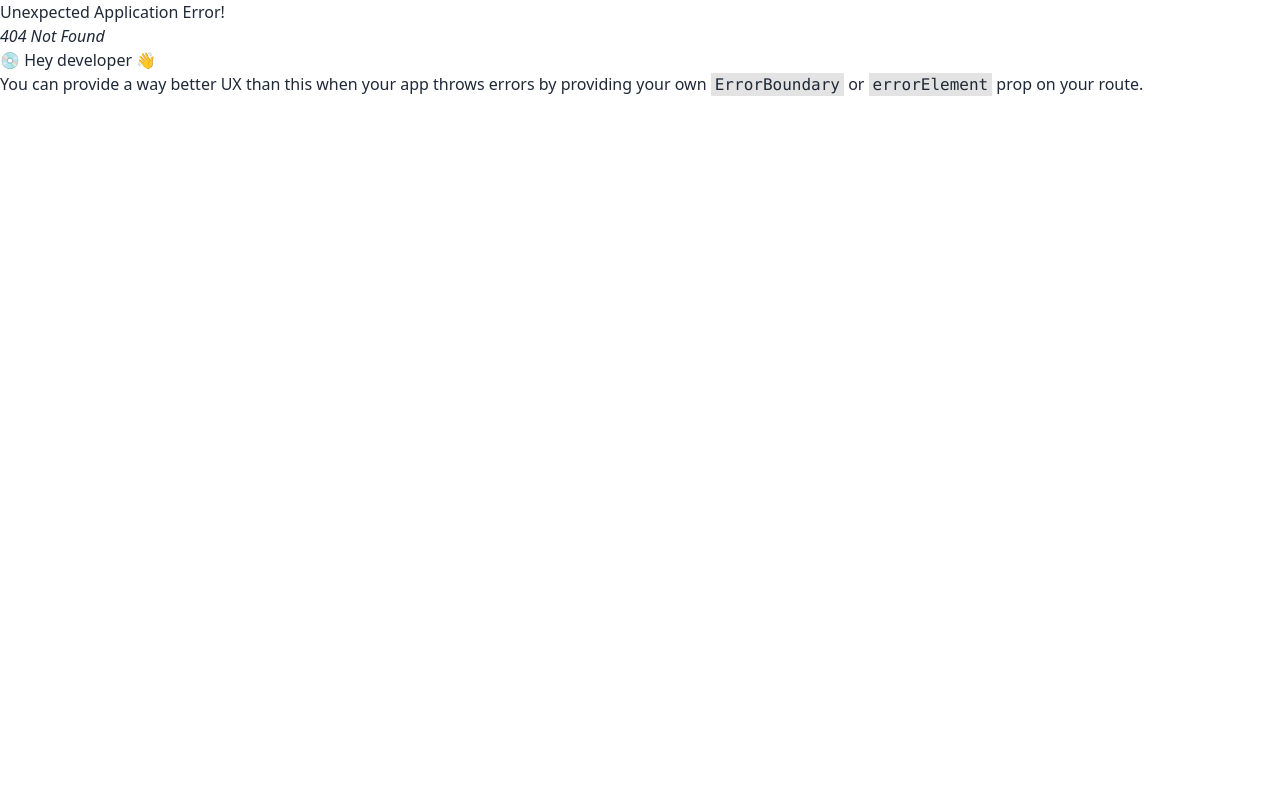
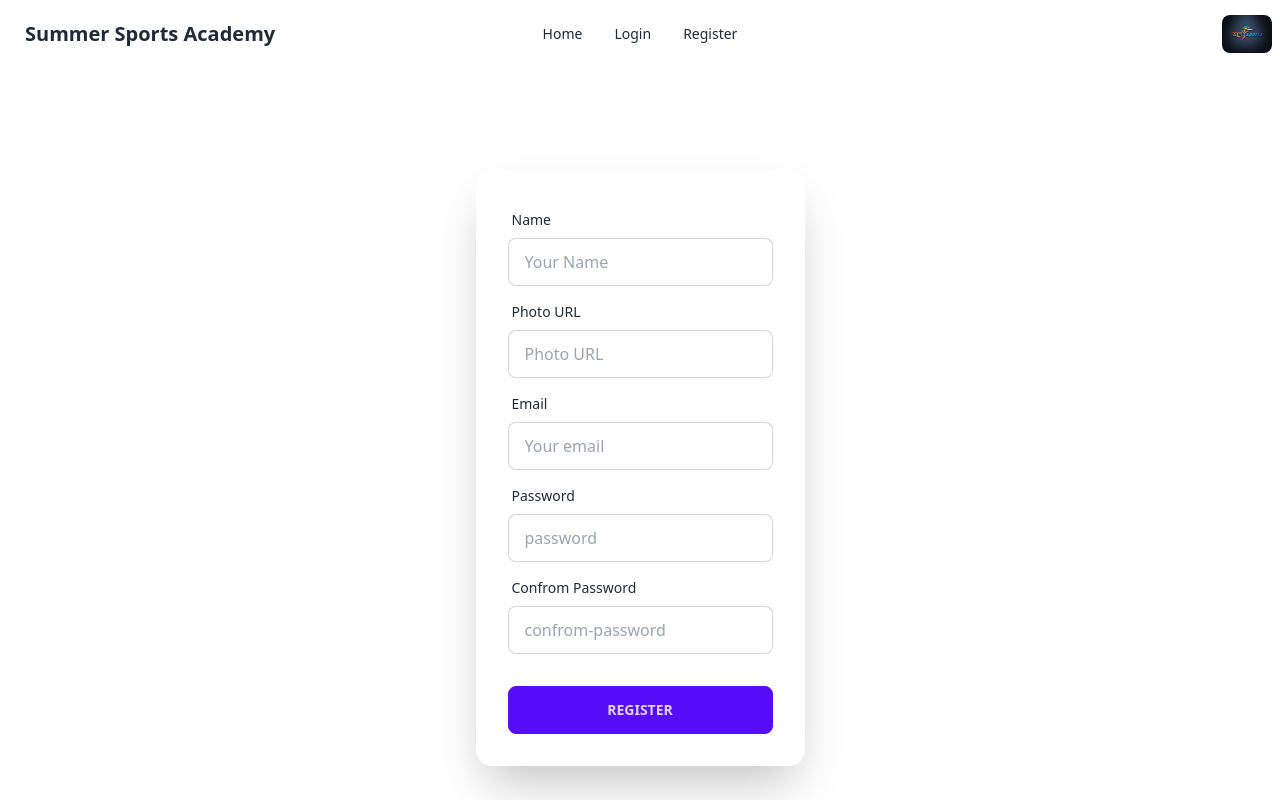
Before and after one commit to mssadik/summer-sports-academy-c, a React (Vite) app: page /register in a window 1280 px wide. Before the commit this address had no page. Shown: the top 800 px of the page. Built offline with nearby package versions, Linux system fonts and the light colour scheme.

Commit message:
firebase setup is done

```diff
--- a/package.json
+++ b/package.json
@@ -10,6 +10,8 @@
     "preview": "vite preview"
   },
   "dependencies": {
+    "dotenv": "^16.1.4",
+    "firebase": "^9.22.1",
     "localforage": "^1.10.0",
     "match-sorter": "^6.3.1",
     "react": "^18.2.0",
--- a/src/Routes/Routes.jsx
+++ b/src/Routes/Routes.jsx
@@ -3,6 +3,7 @@
   } from "react-router-dom";
 import Main from "../Layout/Main";
 import Home from "../pages/Home/Home/Home";
+import Register from "../pages/Register/Register";
 
  const router = createBrowserRouter([
     {
@@ -12,6 +13,10 @@
         {
             path: '/',
             element: <Home></Home>
+        },
+        {
+          path: '/register',
+          element: <Register></Register>
         }
       ]
     },
--- /dev/null
+++ b/src/firebase/firebase.config.js
@@ -0,0 +1,18 @@
+// Import the functions you need from the SDKs you need
+import { initializeApp } from "firebase/app";
+// TODO: Add SDKs for Firebase products that you want to use
+// https://firebase.google.com/docs/web/setup#available-libraries
+
+// Your web app's Firebase configuration
+const firebaseConfig = {
+  apiKey: import.meta.env.VITE_apiKey,
+  authDomain: import.meta.env.VITE_authDomain,
+  projectId: import.meta.env.VITE_projectId,
+  storageBucket: import.meta.env.VITE_storageBucket,
+  messagingSenderId: import.meta.env.VITE_messagingSenderId,
+  appId: import.meta.env.VITE_appId,
+};
+
+// Initialize Firebase
+const app = initializeApp(firebaseConfig);
+export default app;
--- /dev/null
+++ b/src/pages/Register/Register.jsx
@@ -0,0 +1,60 @@
+
+const Register = () => {
+    const handelSubmit = event =>{
+        event.preventDefault();
+        const form = event.target;
+        const name = form.name.value;
+        const photoURL = form.photoURL.value;
+        const password = form.password.value;
+        const confrom = form.confrom.value;
+        const user = {name, photoURL, password, confrom}
+        console.log(user);
+    }
+
+
+    return (
+        <form onSubmit={handelSubmit} className="hero min-h-screen ">
+            <div className="hero-content flex-col">
+                <div className="card flex-shrink-0  shadow-2xl">
+                    <div className="card-body">
+                        <div className="form-control">
+                            <label className="label">
+                                <span className="label-text">Name</span>
+                            </label>
+                            <input type="text" name="name" placeholder="Your Name" className="input input-bordered" />
+                        </div>
+                        <div className="form-control">
+                            <label className="label">
+                                <span className="label-text">Photo URL</span>
+                            </label>
+                            <input type="text" name="photoURL" placeholder="Photo URL" className="input input-bordered" />
+                        </div>
+                        <div className="form-control">
+                            <label className="label">
+                                <span className="label-text">Email</span>
+                            </label>
+                            <input type="email" name="email" placeholder="Your email" className="input input-bordered" />
+                        </div>
+                        <div className="form-control">
+                            <label className="label">
+                                <span className="label-text">Password</span>
+                            </label>
+                            <input type="password" name="password" placeholder="password" className="input input-bordered" />
+                        </div>
+                        <div className="form-control">
+                            <label className="label">
+                                <span className="label-text">Confrom Password</span>
+                            </label>
+                            <input type="password" name="confrom" placeholder="confrom-password" className="input input-bordered" />
+                        </div>
+                        <div className="form-control mt-6">
+                            <button className="btn btn-primary">Register</button>
+                        </div>
+                    </div>
+                </div>
+            </div>
+        </form>
+    );
+};
+
+export default Register;
--- a/src/pages/Shared/Footer/Footer.jsx
+++ b/src/pages/Shared/Footer/Footer.jsx
@@ -28,7 +28,7 @@
       </div>
       <hr className='w-[900px] mx-auto'/>
       <div className="text-center mt-20">
-        <p className="text-gray-400">© {new Date().getFullYear()} Your Company. All rights reserved.</p>
+        <p className="text-gray-400">© {new Date().getFullYear()} Summer Sports Academy. All rights reserved.</p>
       </div>
     </footer>
   );
--- a/src/pages/Shared/Navbar/Navbar.jsx
+++ b/src/pages/Shared/Navbar/Navbar.jsx
@@ -4,6 +4,8 @@
 const Navbar = () => {
     const navOptions = <>
         <li><Link to="/">Home</Link></li>
+        <li><Link to="/login">Login</Link></li>
+        <li><Link to="/register">Register</Link></li>
     </>
 
     return (
```
Also changed, not shown: 1 other file (tests, documents, lock files or other folders).
